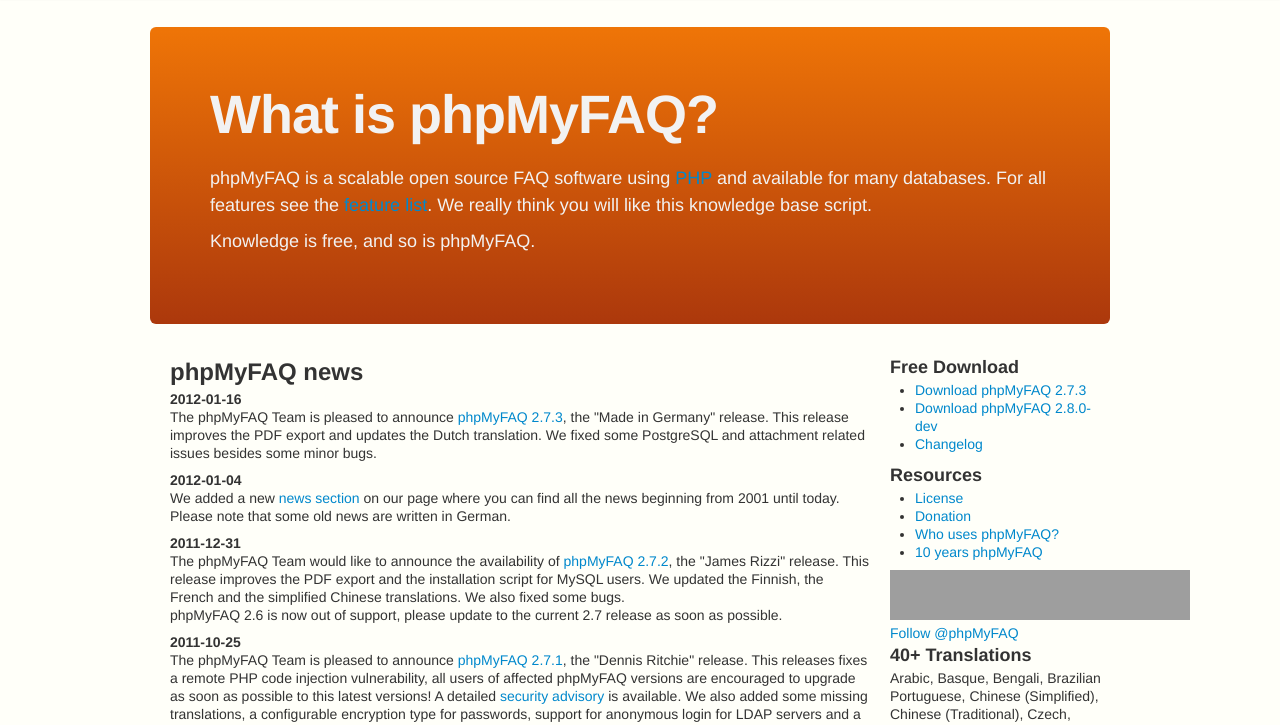
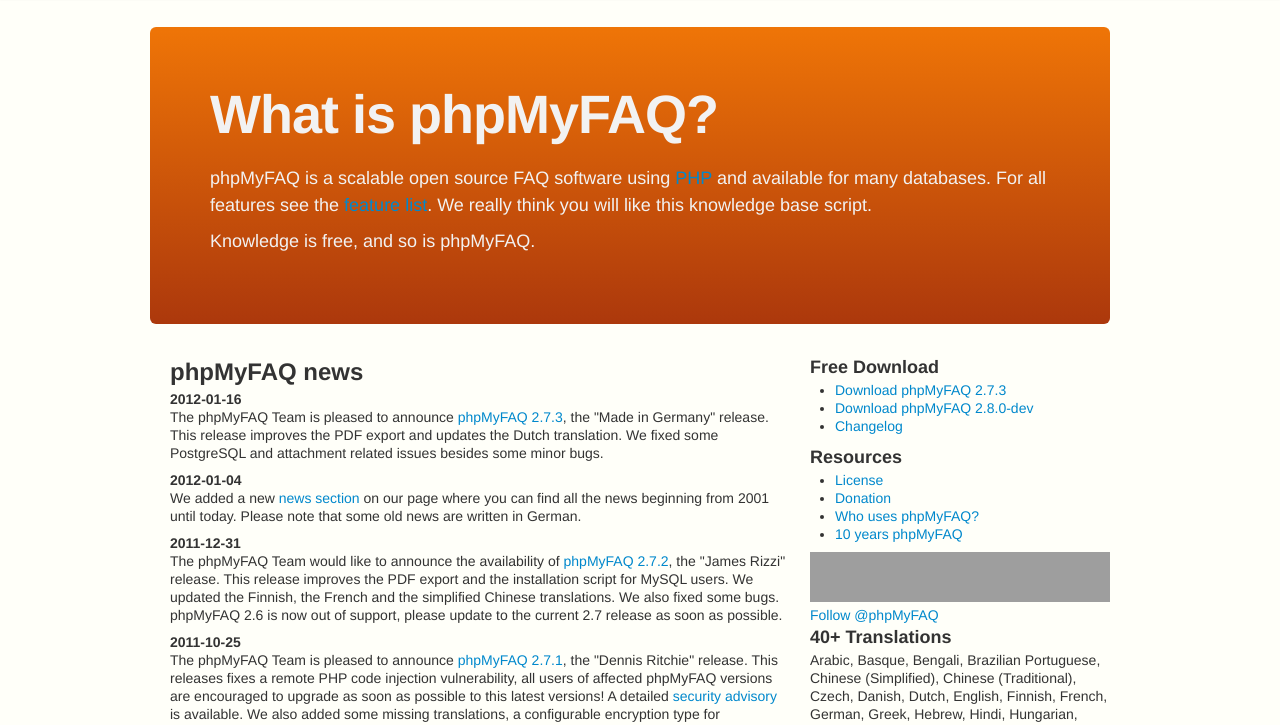
Before and after one commit to thorsten/phpmyfaq-themes, a plain HTML site: page homepage.html in a window 1280 px wide. Shown: the part 43-768 px from the top of the page. Drawn offline with Linux system fonts and the light colour scheme; grey boxes are pictures that could not be loaded; a script that the page names is missing.

Commit message:
Aligned column width

```diff
--- a/homepage.html
+++ b/homepage.html
@@ -78,7 +78,7 @@
         </div>
         <div class="row">
 
-            <section class="span9">
+            <section class="span8">
                 <header>
                     <h2 class="news">phpMyFAQ news</h2>
                 </header>
@@ -132,7 +132,7 @@
                     <a href="news/">old news</a>
                 </p>
             </section>
-            <aside class="span3">
+            <aside class="span4">
                 <section>
                     <header>
                         <h3>Free Download</h3>
```
